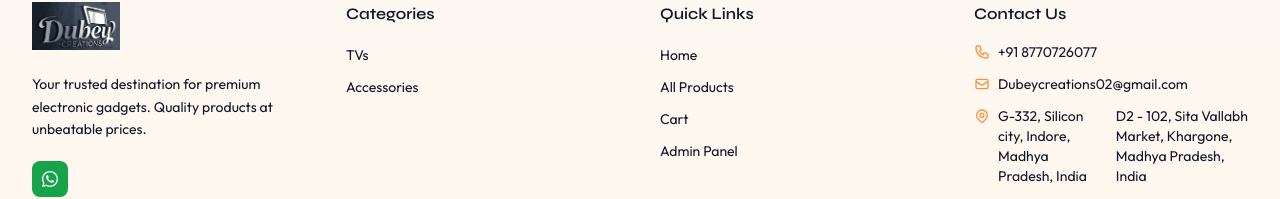
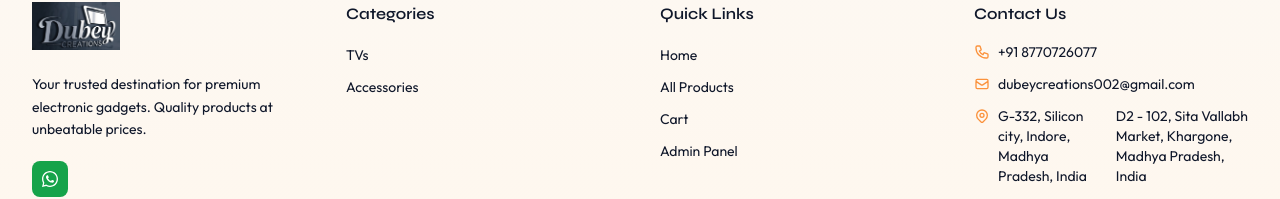
Before and after one commit to riyaraghuwanshi31/DC, a React (Create React App) app in the folder frontend/: page / in a window 1280 px wide. Shown: the part 1957-2156 px from the top of the page. Built offline with nearby package versions, Linux system fonts and the light colour scheme; no server answers; the HTML template or start-up script is replaced by a standard one.

Commit message:
Fix email address format in Footer component
(dubeycreations002@gmail.com)

```diff
--- a/frontend/src/components/layout/Footer.js
+++ b/frontend/src/components/layout/Footer.js
@@ -92,7 +92,7 @@ const Footer = () => {
                 <svg className="w-4 h-4 text-primary-400 shrink-0" fill="none" stroke="currentColor" viewBox="0 0 24 24">
                   <path strokeLinecap="round" strokeLinejoin="round" strokeWidth={2} d="M3 8l7.89 5.26a2 2 0 002.22 0L21 8M5 19h14a2 2 0 002-2V7a2 2 0 00-2-2H5a2 2 0 00-2 2v10a2 2 0 002 2z" />
                 </svg>
-                Dubeycreations02@gmail.com
+                dubeycreations002@gmail.com
               </li>
               <li className="flex items-start gap-2">
                 <svg className="w-4 h-4 text-primary-400 shrink-0 mt-0.5" fill="none" stroke="currentColor" viewBox="0 0 24 24">
```
